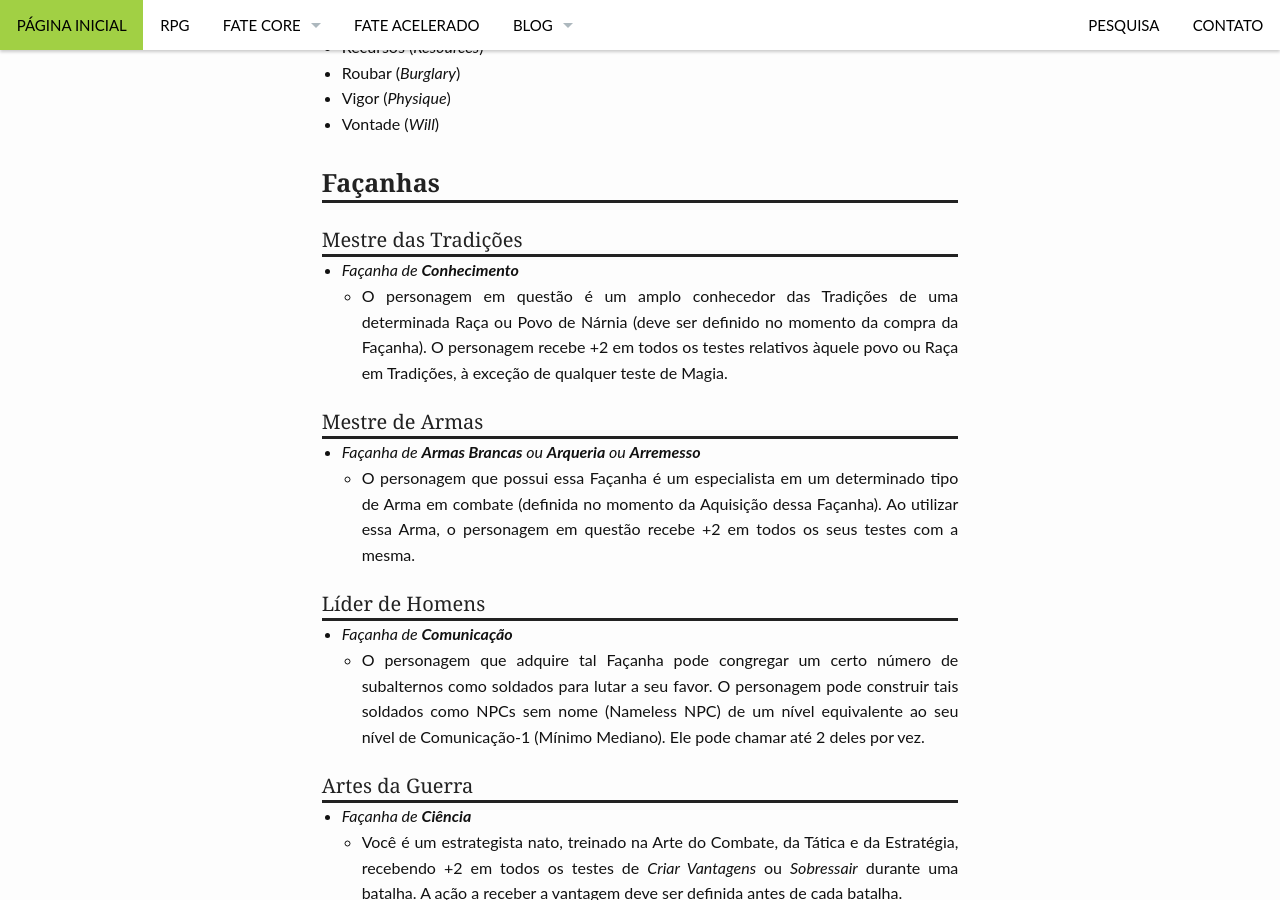
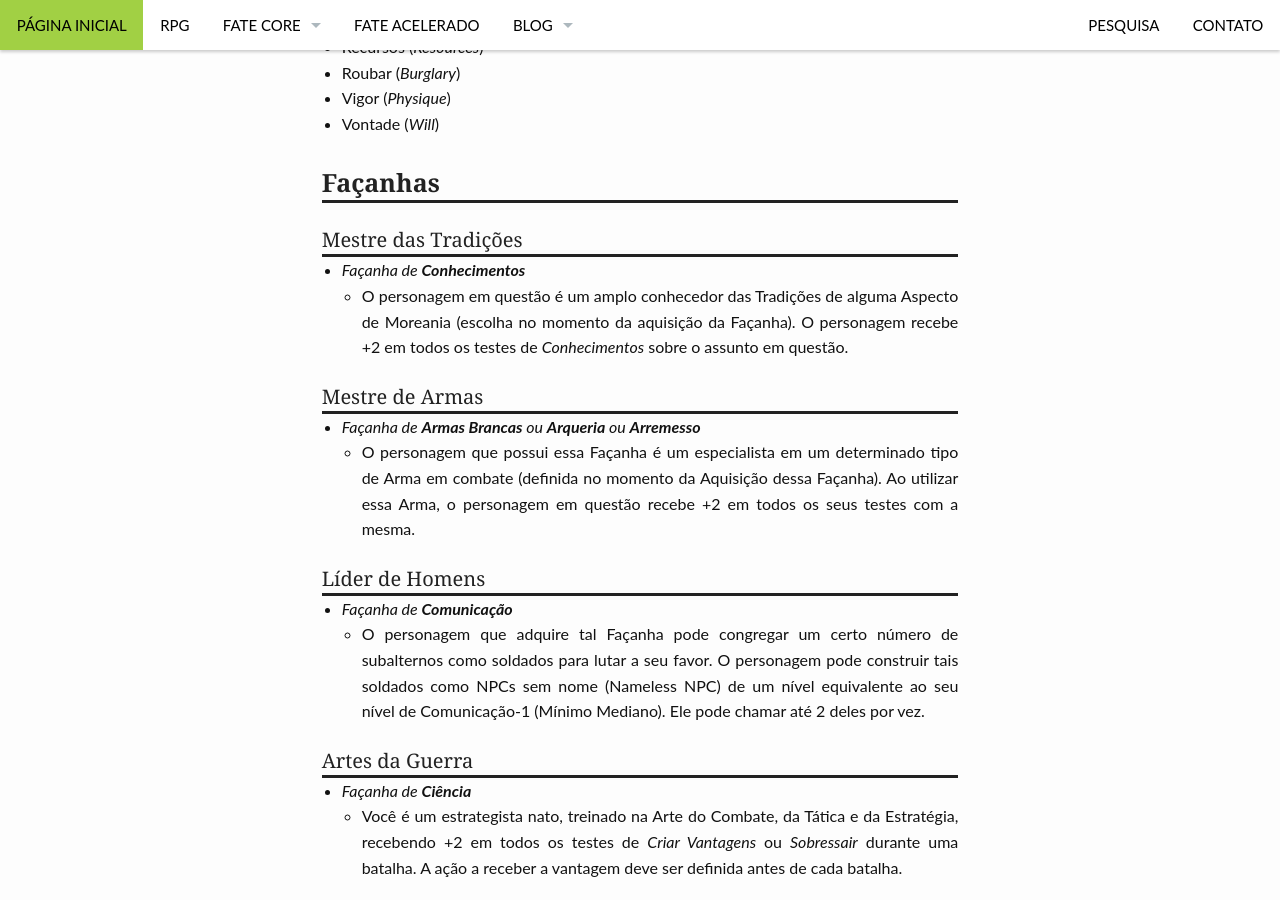
Before and after one commit to fabiocosta0305/fabiocosta0305.github.io-old, a Jekyll site: the page built from _posts/RPG/2015-05-25-DestinoDeMoreania-regras.md, in a window 1280 px wide and 900 px high, scrolled down 3890 px. Built offline with Jekyll 4.4.1, drawn with Linux system fonts in a browser that asks for light colours.

Commit message:
MudanÃ§a de Ficha - Astarte Treehills (Destino de Moreania)

```diff
--- a/_posts/RPG/2015-05-25-DestinoDeMoreania-regras.md
+++ b/_posts/RPG/2015-05-25-DestinoDeMoreania-regras.md
@@ -186,12 +186,11 @@ As perícias marcadas em **negrito** tiveram seu comportamento ou escopo alterad
 ### Façanhas
 
 #### Mestre das Tradições
-- *Façanha de __Conhecimento__*
-  - O personagem em questão é um amplo conhecedor das Tradições de uma
-    determinada Raça ou  Povo de Nárnia (deve ser  definido no momento
-    da compra da  Façanha). O personagem recebe +2 em  todos os testes
-    relativos àquele povo ou Raça  em Tradições, à exceção de qualquer
-    teste de Magia.
+- *Façanha de __Conhecimentos__*
+  - O personagem  em questão  é um amplo  conhecedor das  Tradições de
+     alguma Aspecto  de Moreania (escolha  no momento da  aquisição da
+     Façanha).   O  personagem  recebe  +2   em  todos  os  testes  de
+     _Conhecimentos_ sobre o assunto em questão.
 
 #### Mestre de Armas
 - *Façanha de  __Armas Brancas__  ou __Arqueria__ ou  __Arremesso__*
```
